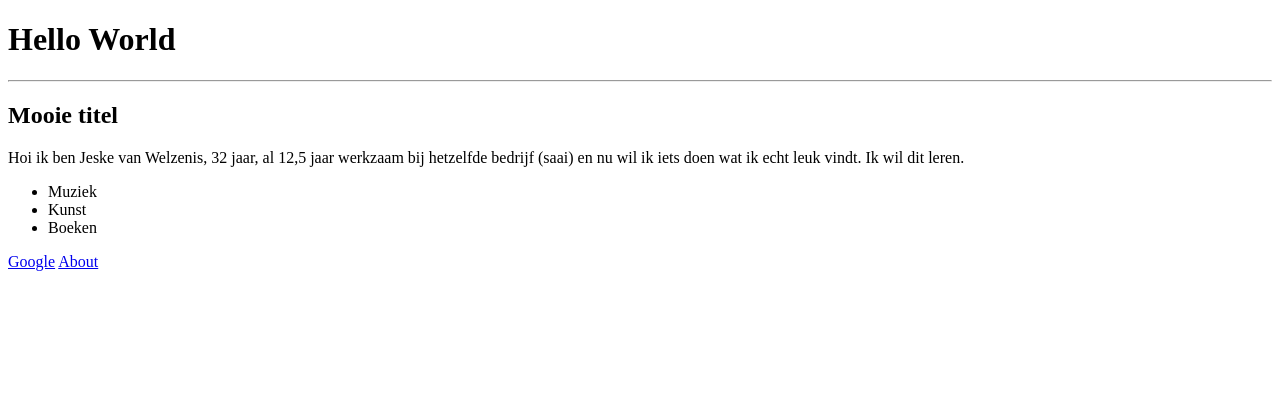
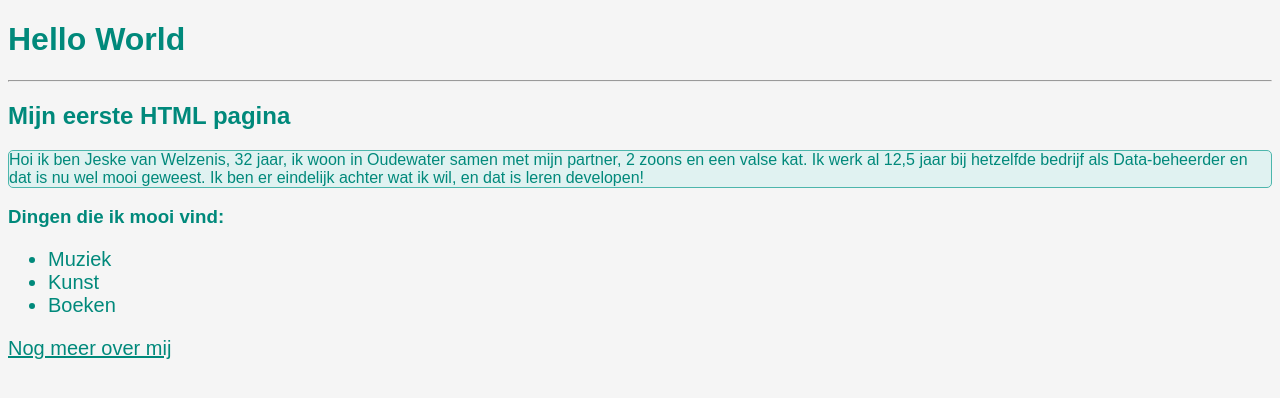
Before and after one commit to JvWelzenis/Hello-World, a plain HTML site: page index.html in a window 1280 px wide. Drawn offline with Linux system fonts and the light colour scheme.

Commit message:
Add files via upload

```diff
--- a/index.html
+++ b/index.html
@@ -3,26 +3,26 @@
     <head>
         <header> <title> Jeske's eerste HTML pagina </title>
         </header>
-
+ <link rel="stylesheet" type="text/css" href="styles.css">
     </head>
     <body>
         <main>
        <h1>Hello World</h1>
        <hr/>
        <section>
-       <h2>Mooie titel</h2>
-       <p>Hoi ik ben Jeske van Welzenis, 32 jaar, al 12,5 jaar werkzaam bij hetzelfde bedrijf (saai) en nu wil ik iets doen wat ik echt leuk vindt. Ik wil dit leren.</p>
-       <nav>
+       <h2>Mijn eerste HTML pagina</h2>
+       <p>Hoi ik ben Jeske van Welzenis, 32 jaar, ik woon in Oudewater samen met mijn partner, 2 zoons en een valse kat. Ik werk al 12,5 jaar bij hetzelfde bedrijf als Data-beheerder en dat is nu wel mooi geweest. Ik ben er eindelijk achter wat ik wil, en dat is leren developen! </p>
+       <h3>Dingen die ik mooi vind:</h4>
        <ul>
            <li>Muziek</li>
            <li>Kunst</li>
            <li>Boeken</li>
        </ul>
-    </nav>
+
        </section>
-
-       <a href="https://www.google.com">Google</a>
-       <a href="about.html">About</a>
+      <nav>
+       <a class="about" href="about.html">Nog meer over mij</a>
+       </nav>
        </main>
 
 
--- /dev/null
+++ b/styles.css
@@ -0,0 +1,36 @@
+body {
+  background-color: #f5f5f5;
+}
+
+h1,
+h2,
+h3 {
+  color: #00897b;
+  font-family: Montserrat, sans-serif;
+}
+
+p {
+  color: #00897b;
+  border: 0.5px solid #4db6ac;
+  border-radius: 5px;
+  background-color: #e0f2f1;
+  font-family: Montserrat, sans-serif;
+}
+
+ul {
+  color: #00897b;
+  font-size: 20px;
+  font-family: Montserrat, sans-serif;
+}
+
+.about {
+  color: #00897b;
+  font-size: 20px;
+  font-family: Montserrat, sans-serif;
+}
+
+.terug {
+  color: #00897b;
+  font-size: 20px;
+  font-family: Montserrat, sans-serif;
+}
```
Also changed, not shown: about.html (+7 -5 lines).
